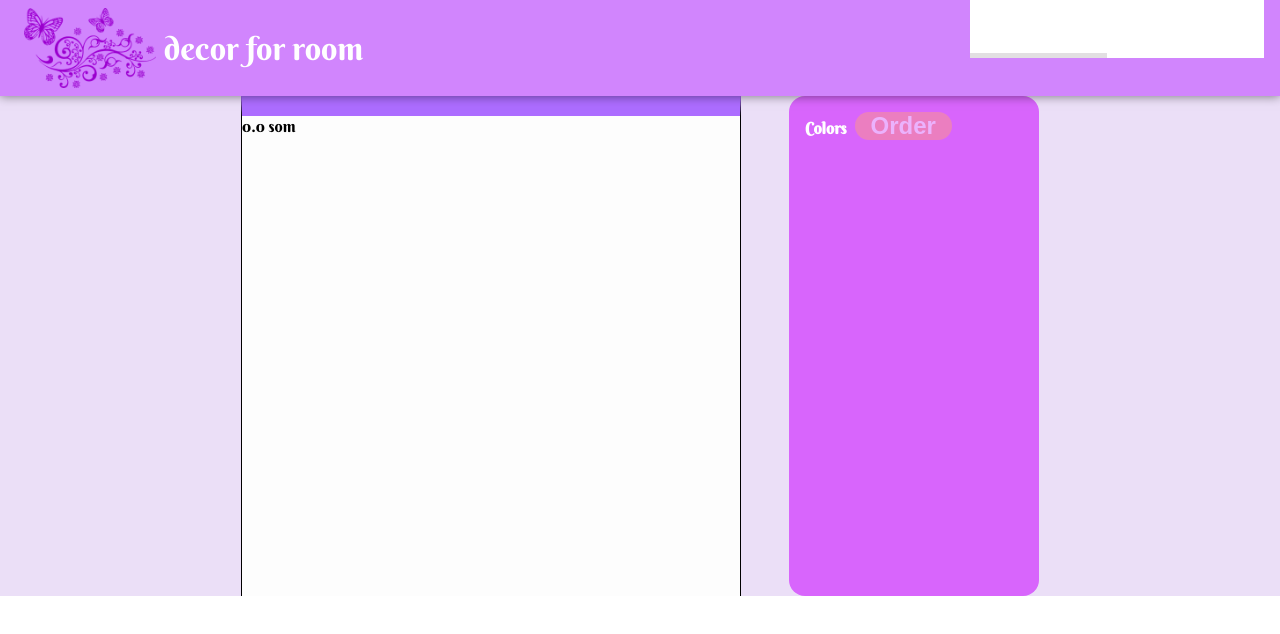
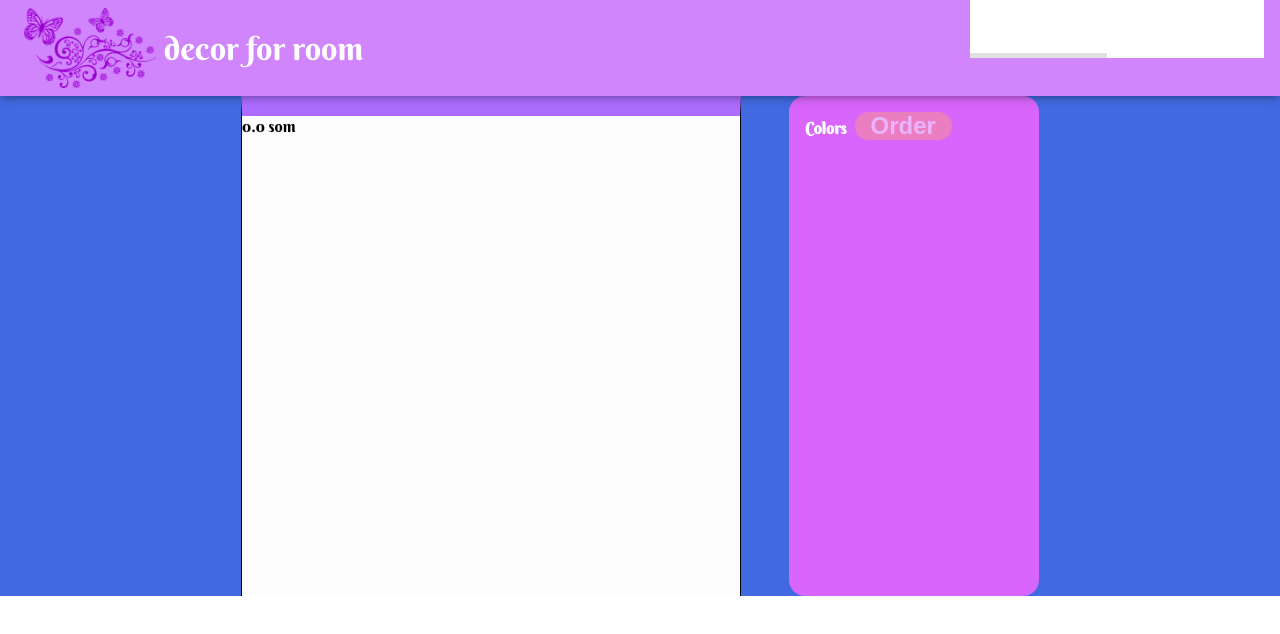
Before and after one commit to Nurkyz-Chynybaeva/builder, a React (Create React App) app: page / in a window 1280 px wide. Shown: the top 634 px of the page. Built offline with nearby package versions, Linux system fonts and the light colour scheme; no server answers.

Commit message:
decor builder module css

```diff
--- a/src/components/DecorBuilder/DecorBuilder.module.css
+++ b/src/components/DecorBuilder/DecorBuilder.module.css
@@ -1,5 +1,4 @@
 .DecorBuilder{
-  background-color: #ebdff7;
   display: flex;
   justify-content: center;
   flex-wrap: wrap;
```
